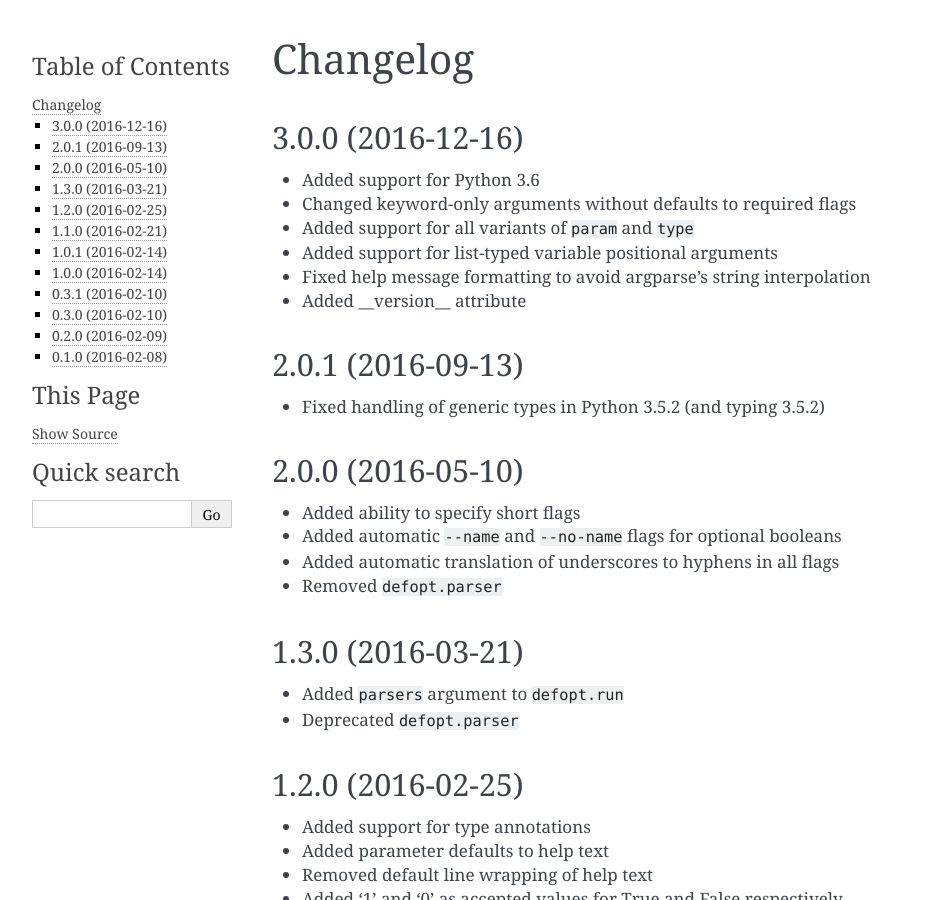
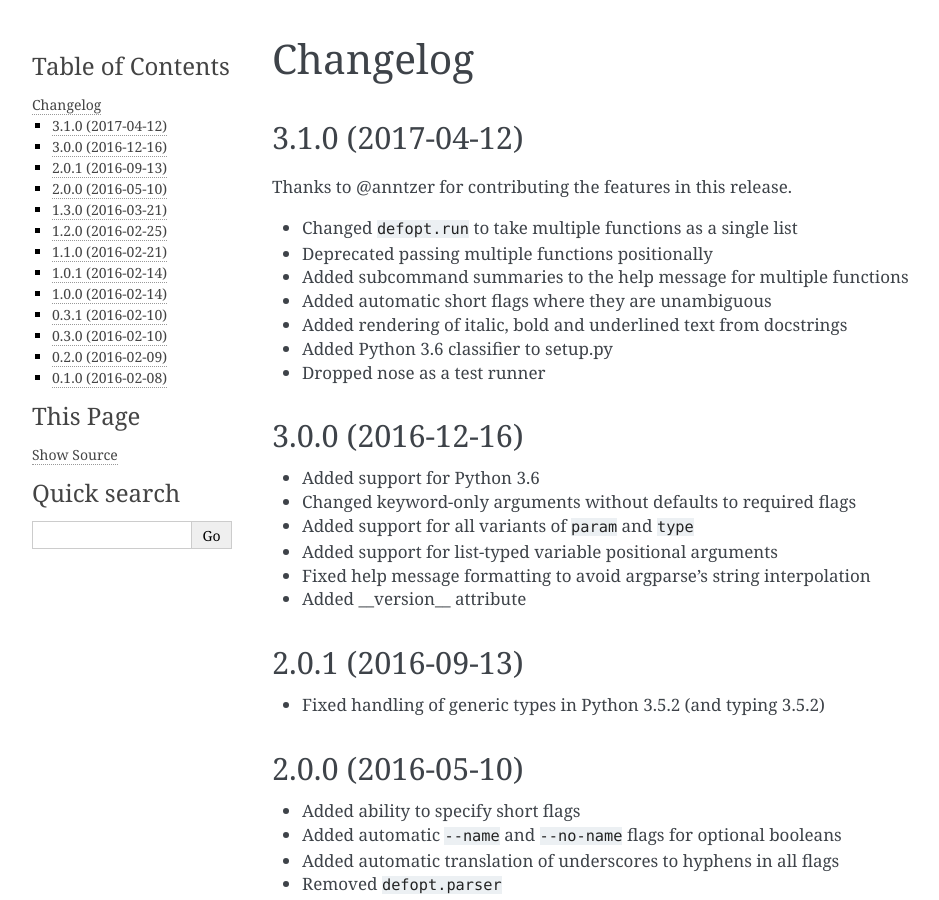
Before and after one commit to anntzer/defopt, a Sphinx documentation site: the page built from docs/changelog.rst, in a window 1280 px wide and 900 px high. Shown: the whole window, without its empty margins (148-1087 px from the left). Built offline with Sphinx 7.4.7, drawn with Linux system fonts in a browser that asks for light colours.

Commit message:
Update changelog for 3.1.0

```diff
--- a/docs/changelog.rst
+++ b/docs/changelog.rst
@@ -1,5 +1,18 @@
 Changelog
 =========
+
+3.1.0 (2017-04-12)
+------------------
+
+Thanks to @anntzer for contributing the features in this release.
+
+* Changed ``defopt.run`` to take multiple functions as a single list
+* Deprecated passing multiple functions positionally
+* Added subcommand summaries to the help message for multiple functions
+* Added automatic short flags where they are unambiguous
+* Added rendering of italic, bold and underlined text from docstrings
+* Added Python 3.6 classifier to setup.py
+* Dropped nose as a test runner
 
 3.0.0 (2016-12-16)
 ------------------
```
